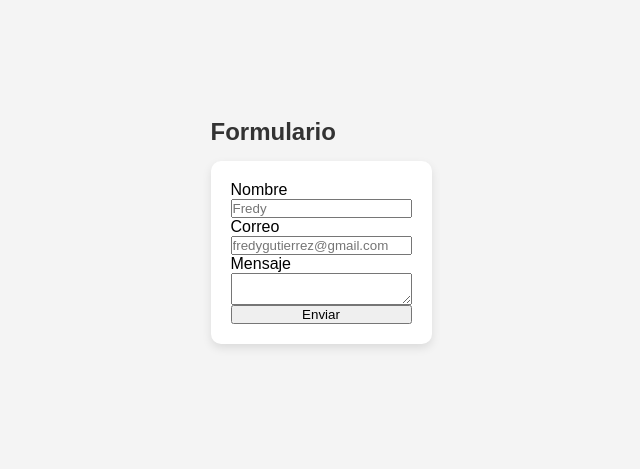
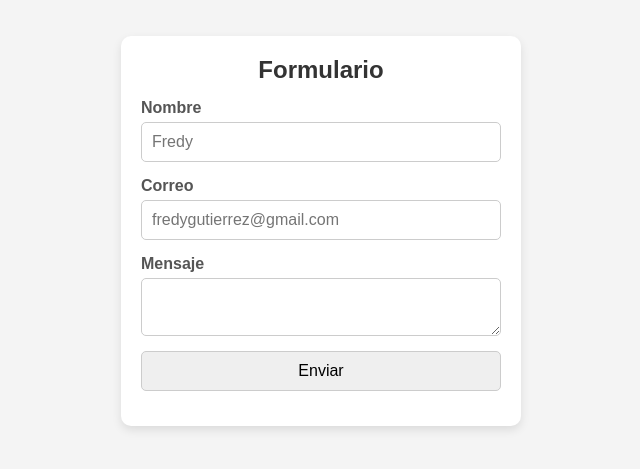
Before and after one commit to fred001-lop/Formulario-1, a plain HTML site: page index.html in a window 1280 px wide. Shown: the part 169-638 px from the top of the page, without its empty margins (319-959 px from the left). Drawn offline with Linux system fonts and the light colour scheme.

Commit message:
Update css

```diff
--- a/assets/style.css
+++ b/assets/style.css
@@ -23,12 +23,33 @@ body{
 }
 
 h2{
-    align-items: center;
     margin-bottom: 15px;
     color: #333;
+    text-align: center;
 }
 
 form{
     display: flex;
     flex-direction: column;
 }
+
+label{
+    margin-bottom: 5px;
+    font-weight: bold;
+    color: #555;
+
+}
+
+input, textarea, button{
+    padding: 10px;
+    margin-bottom: 15px;
+    border: 1px solid #ccc;
+    border-radius: 5px;
+    font-size: 16px;
+    width: 100%;
+}
+
+input:focus, textarea:focus{
+    border-color: #007bff;
+    outline: none;
+}
--- a/index.html
+++ b/index.html
@@ -8,9 +8,9 @@
     <title>Formulario-1</title>
 </head>
 <body>
-    <div>
+    <div class="form-container">
         <h2>Formulario</h2>
-    <form class="form-container">
+    <form >
         <label for="nombre">Nombre</label>
         <input type="text" id="nombre" name="nombre" required placeholder="Fredy">
         <label for="correo">Correo</label>
```
